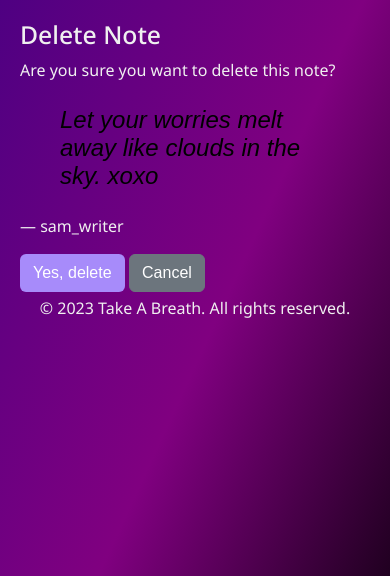
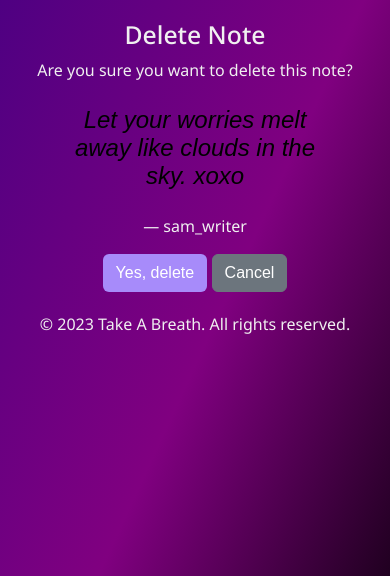
Before and after one commit to DaniqueJ-R/milestone_proj_3, a Django app: page /note/9/delete/ in a window 390 px wide. Shown: the part 56-632 px from the top of the page. Run offline with Django 4.2, Linux system fonts and the light colour scheme; a user stored in the database is signed in; data comes from the database, SQL or seed files in the repository; some libraries are stand-ins or nearby versions; some web fonts are replaced.

Commit message:
Styled delete notes page

```diff
--- a/quote/templates/quote/delete-note.html
+++ b/quote/templates/quote/delete-note.html
@@ -4,7 +4,7 @@
 <!-- delete-notes.html content starts here -->
 <main>
   <section class="delete-section">
-    <div class="container">
+    <div class="container text-center">
       <h2>Delete Note</h2>
       <p>Are you sure you want to delete this note?</p>
 
--- a/static/css/style.css
+++ b/static/css/style.css
@@ -476,6 +476,10 @@ body.theme-sunset {
   #toggleAudio-off {
     padding-left: 0rem;
   }
+
+  .delete-section >div> form {
+    padding-bottom: 1rem;
+  }
 }
 
 /* Medium screens and up */
--- a/templates/base.html
+++ b/templates/base.html
@@ -61,7 +61,7 @@
           <!-- log in section to displpay user name -->
           {% if user.is_authenticated %}
           <p>
-            Welcome, <a href="{% url 'my_notes' %}">{{ user.username }}</a> |
+           <a href="{% url 'my_notes' %}"> Welcome, {{ user.username }} |</a>
             <a href="{% url 'logout' %}">Logout</a>
           </p>
           <a href="{% url 'my_notes' %}">My Notes</a>
```
